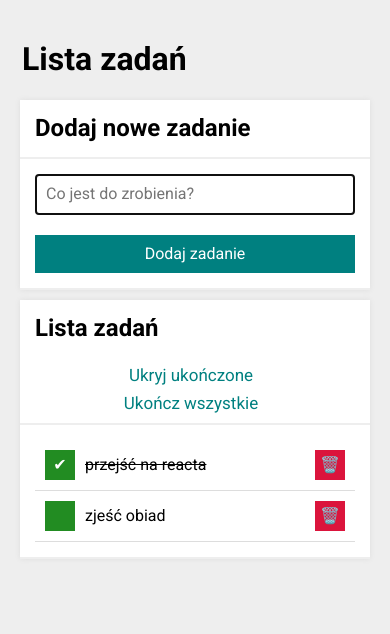
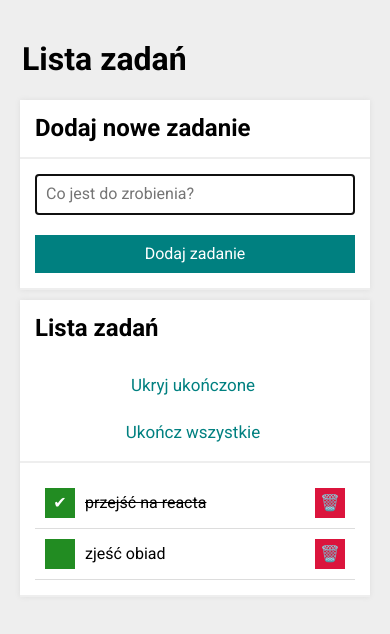
Before and after one commit to MarcinAntczak1207/todo-list-react, a React (Create React App) app: page / in a window 390 px wide. Shown: the top 634 px of the page. Built offline with nearby package versions, Linux system fonts and the light colour scheme.

Commit message:
style.css corrected

```diff
--- a/src/Buttons/style.css
+++ b/src/Buttons/style.css
@@ -1,16 +1,11 @@
 .buttons {
     display: flex;
     flex-wrap: wrap;
-    color: teal;
     background: #fff;
-    border: none;
-    font-size: 17px;
-    transition: 0.6s;
     padding: 4px;
     margin: 0px;
     margin-left: 0px;
     padding-right: 8px;
-    cursor: pointer;
 }
 
 .section__buttons {
@@ -27,7 +22,7 @@
 }
 
 .section__buttons:hover {
-    color: hsl(180, 100%, 50%);
+    color: hsl(180, 100%, 40%);
 }
 
 .section__buttons:disabled {
--- a/src/FormSection/style.css
+++ b/src/FormSection/style.css
@@ -22,19 +22,6 @@
     grid-template-columns: 1fr auto auto;
 }
 
-.section__buttons {
-    color: teal;
-    background: #fff;
-    border: none;
-    font-size: 17px;
-    transition: 0.6s;
-    padding: 4px;
-    margin: 1px;
-    margin-left: -1px;
-    padding-right:8px;
-    cursor: pointer;
-}
-
 @media(max-width: 767px) {
     .section__container {
         grid-template-columns: 1fr;
@@ -42,20 +29,3 @@
     .section__header {
         margin-bottom: 0px;
 }};
-
-.section__buttons:hover {
-    color: hsl(180, 100%, 80%);
-}
-
-.section__buttons:disabled {
-    color: hsla(0, 0%, 50%, 0.575);
-}
-
-@media(max-width: 767px) {
-    .section__buttons {
-        display: grid;
-        grid-template-columns: 1fr;
-        margin: 1px;
-        margin-top: 0px;
-    }
-}
--- a/src/TaskSection/style.css
+++ b/src/TaskSection/style.css
@@ -22,18 +22,6 @@
     grid-template-columns: 1fr auto auto;
 }
 
-.section__buttons {
-    color: teal;
-    background: #fff;
-    border: none;
-    font-size: 7px;
-    transition: 0.6s;
-    padding: 4px;
-    margin: 1px;
-    margin-left: -1px;
-    padding-right:8px;
-    cursor: pointer;
-}
 
 @media(max-width: 767px) {
     .section__container {
@@ -42,20 +30,3 @@
     .section__header {
         margin-bottom: 0px;
 }};
-
-.section__buttons:hover {
-    color: hsl(180, 100%, 80%);
-}
-
-.section__buttons:disabled {
-    color: hsla(0, 0%, 50%, 0.575);
-}
-
-@media(max-width: 767px) {
-    .section__buttons {
-        display: grid;
-        grid-template-columns: 1fr;
-        margin: 1px;
-        margin-top: 0px;
-    }
-}
```
